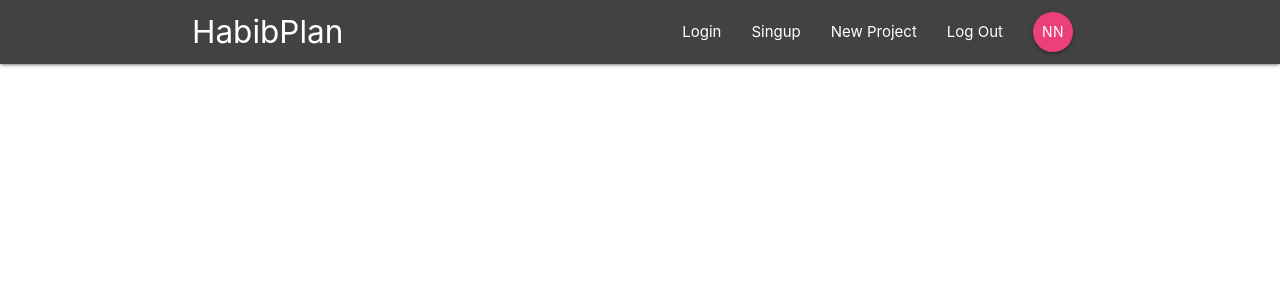
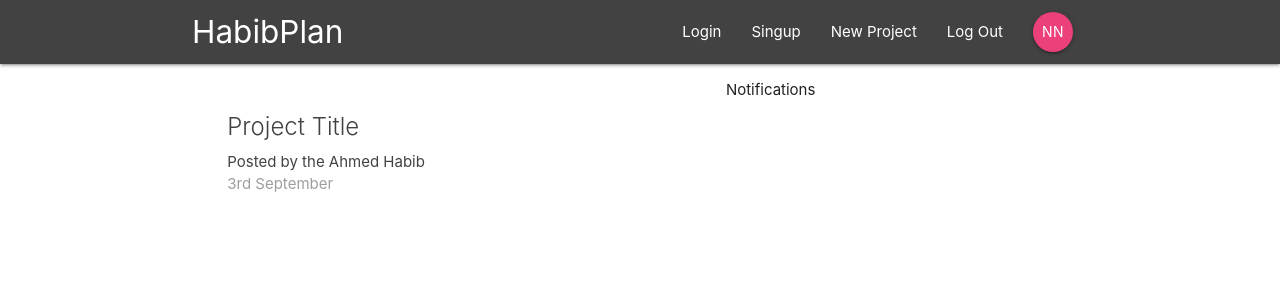
Before and after one commit to 4hmedhabib/Planning-Project, a React (Create React App) app: page / in a window 1280 px wide. Shown: the top 300 px of the page. Built offline with nearby package versions, Linux system fonts and the light colour scheme.

Commit message:
updated project details

```diff
--- a/src/App.js
+++ b/src/App.js
@@ -7,9 +7,7 @@ function App() {
 		<div className="App">
 			<Layout>
 				<Switch>
-					<Route path="/dashboard" exact>
-						<Dashboard />
-					</Route>
+					<Route path="/" exact component={Dashboard} />
 				</Switch>
 			</Layout>
 		</div>
--- a/src/components/Projects/ProjectList.js
+++ b/src/components/Projects/ProjectList.js
@@ -1,10 +1,12 @@
 const ProjectList = () => {
 	return (
-		<div className="project-list section card">
-			<div className=" card-content grey-text text-darken">
-				<span className="card-title">Project Title</span>
-				<p>Posted by the Ahmed Habib</p>
-				<p className="grey-text">3rd September</p>
+		<div className="project-list section ">
+			<div className="card z-depth-0 project-summary">
+				<div className=" card-content grey-text text-darken-3">
+					<span className="card-title">Project Title</span>
+					<p>Posted by the Ahmed Habib</p>
+					<p className="grey-text">3rd September</p>
+				</div>
 			</div>
 		</div>
 	);
```
